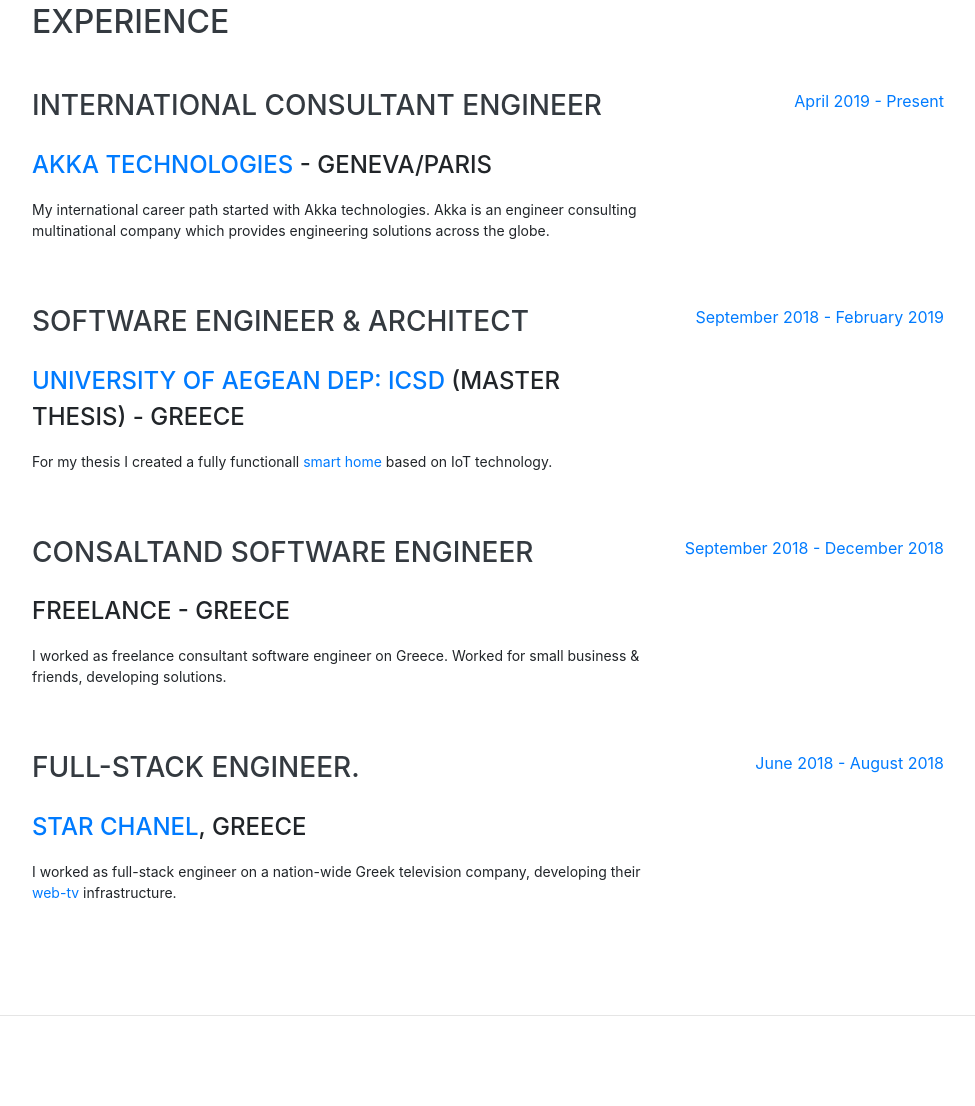
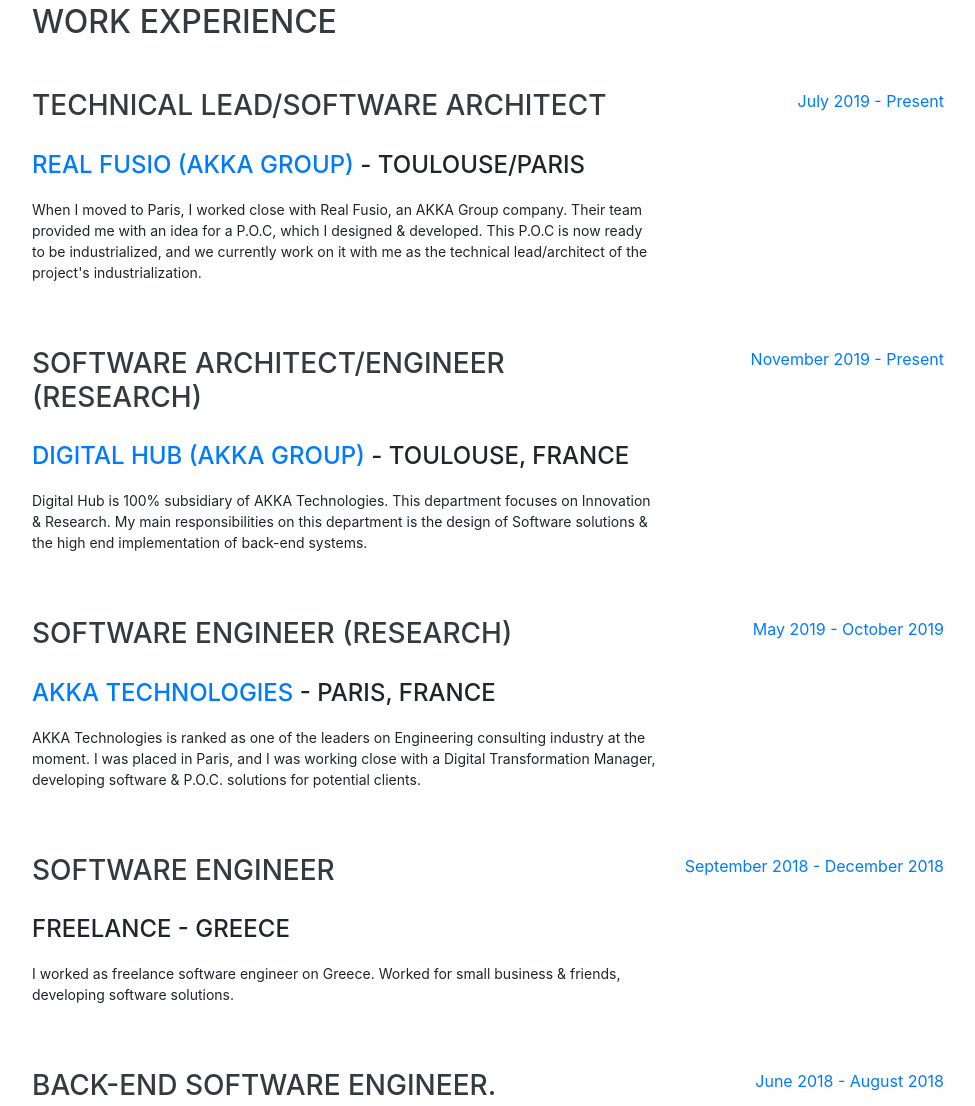
Before and after one commit to AbstractVersion/AbstractVersion, a website with bundled scripts: page index.html in a window 1280 px wide. Shown: the part 846-1952 px from the top of the page, without its empty margins (288-1263 px from the left). Built offline with nearby package versions, Linux system fonts and the light colour scheme; a web font is replaced by a local one.

Commit message:
new version

```diff
--- a/index.html
+++ b/index.html
@@ -116,20 +116,53 @@
 
     <section class="resume-section p-3 p-lg-5 d-flex justify-content-center" id="experience">
       <div class="w-100">
-        <h2 class="mb-5">Experience</h2>
+        <h2 class="mb-5">Work Experience</h2>
 
         <div class="resume-item d-flex flex-column flex-md-row justify-content-between mb-5">
           <div class="resume-content">
-            <h3 class="mb-0">International Consultant Engineer</h3><br>
-            <div class="subheading mb-3"><a href="https://www.akka-technologies.com/">Akka Technologies</a> - Geneva/Paris</div>
-            <p>My international career path started with Akka technologies. Akka is an engineer consulting multinational company which provides engineering solutions across the globe.</p>
+            <h3 class="mb-0">Technical Lead/Software Architect</h3><br>
+            <div class="subheading mb-3"><a href="https://www.realfusio.com/">Real Fusio (AKKA GROUP)</a> - Toulouse/Paris</div>
+            <p>When I moved to Paris, I worked close with Real Fusio, an AKKA Group company. Their team provided me with an idea for a P.O.C, which I designed & developed. This P.O.C is now ready to be industrialized, and we currently work on it with me as the technical lead/architect of the project's industrialization.</p>
           </div>
           <div class="resume-date text-md-right">
-            <span class="text-primary">April 2019 - Present</span>
+            <span class="text-primary">July 2019 - Present</span>
           </div>
         </div>
 
         <div class="resume-item d-flex flex-column flex-md-row justify-content-between mb-5">
+          <div class="resume-content">
+            <h3 class="mb-0">Software Architect/Engineer (Research)</h3><br>
+            <div class="subheading mb-3"><a href="https://www.akka-technologies.com/">Digital Hub (AKKA Group)</a> - Toulouse, France</div>
+            <p>Digital Hub is 100% subsidiary of AKKA Technologies. This department focuses on Innovation & Research. My main responsibilities on this department is the design of Software solutions & the high end implementation of back-end systems.</p>
+          </div>
+          <div class="resume-date text-md-right">
+            <span class="text-primary">November 2019 - Present</span>
+          </div>
+        </div>
+
+        <div class="resume-item d-flex flex-column flex-md-row justify-content-between mb-5">
+          <div class="resume-content">
+            <h3 class="mb-0">Software Engineer (Research)</h3><br>
+            <div class="subheading mb-3"><a href="https://www.akka-technologies.com/">AKKA Technologies</a> - Paris, France</div>
+            <p>AKKA Technologies is ranked as one of the leaders on Engineering consulting industry at the moment. I was placed in Paris, and I was working close with a Digital Transformation Manager, developing software & P.O.C. solutions for potential clients.</p>
+          </div>
+          <div class="resume-date text-md-right">
+            <span class="text-primary">May 2019 - October 2019</span>
+          </div>
+        </div>
+
+        <!-- <div class="resume-item d-flex flex-column flex-md-row justify-content-between mb-5">
+          <div class="resume-content">
+            <h3 class="mb-0">International Consultant Engineer</h3><br>
+            <div class="subheading mb-3"><a href="https://www.akka-technologies.com/">Akka Technologies</a> - Geneva</div>
+            <p>My international career path started with Akka technologies. Akka is an engineer consulting multinational company which provides engineering solutions across the globe.</p>
+          </div>
+          <div class="resume-date text-md-right">
+            <span class="text-primary">April 2019 - May 2019</span>
+          </div>
+        </div> -->
+
+        <!-- <div class="resume-item d-flex flex-column flex-md-row justify-content-between mb-5">
           <div class="resume-content">
             <h3 class="mb-0">Software Engineer & Architect </h3>
             <br>
@@ -139,13 +172,13 @@
           <div class="resume-date text-md-right">
             <span class="text-primary">September 2018 - February 2019</span>
           </div>
-        </div>
+        </div> -->
 
         <div class="resume-item d-flex flex-column flex-md-row justify-content-between mb-5">
           <div class="resume-content">
-            <h3 class="mb-0">Consaltand software Engineer</h3><br>
+            <h3 class="mb-0">Software Engineer</h3><br>
             <div class="subheading mb-3">Freelance - Greece</div>
-            <p>I worked as freelance consultant software engineer on Greece. Worked for small business & friends, developing solutions.</p>
+            <p>I worked as freelance software engineer on Greece. Worked for small business & friends, developing software solutions.</p>
           </div>
           <div class="resume-date text-md-right">
             <span class="text-primary">September 2018 - December 2018</span>
@@ -154,9 +187,9 @@
 
         <div class="resume-item d-flex flex-column flex-md-row justify-content-between mb-5">
           <div class="resume-content">
-            <h3 class="mb-0">Full-Stack Engineer.</h3><br>
+            <h3 class="mb-0">Back-End Software Engineer.</h3><br>
             <div class="subheading mb-3"><a href="https://www.star.gr/">Star Chanel</a>, Greece</div>
-            <p>I worked as full-stack engineer on a nation-wide Greek television company, developing their <a href="https://www.starx.gr/">web-tv </a> infrastructure.</p>
+            <p>I worked as back-end software engineer on a nation-wide Greek television company. My task to reconstruct the back-end of their <a href="https://www.starx.gr/">web-tv </a> infrastructure.</p>
           </div>
           <div class="resume-date text-md-right">
             <span class="text-primary">June 2018 - August 2018</span>
@@ -190,7 +223,13 @@
           <div class="resume-content">
             <h3 class="mb-0">University of Aegean ICSD dep.</h3><br>
             <div class="subheading mb-3">Master of Computer Science</div>
-            <div>Master's degree with specialization on Inteligent Systems, System's Networking & Digital Buisness Inteligence</div>
+            <div>
+              <p>Master's degree with specialization on :
+                <b><i>Intelligent Systems & Data Distribution</i></b>,
+                <b><i>Information Systems & Networking</i></b> and
+                <b><i>Information Systems & Entrepreneurship</i></b>
+              </p>
+            </div>
           </div>
           <div class="resume-date text-md-right">
             <span class="text-primary">Septeber 2013 - April 2019</span>
```
